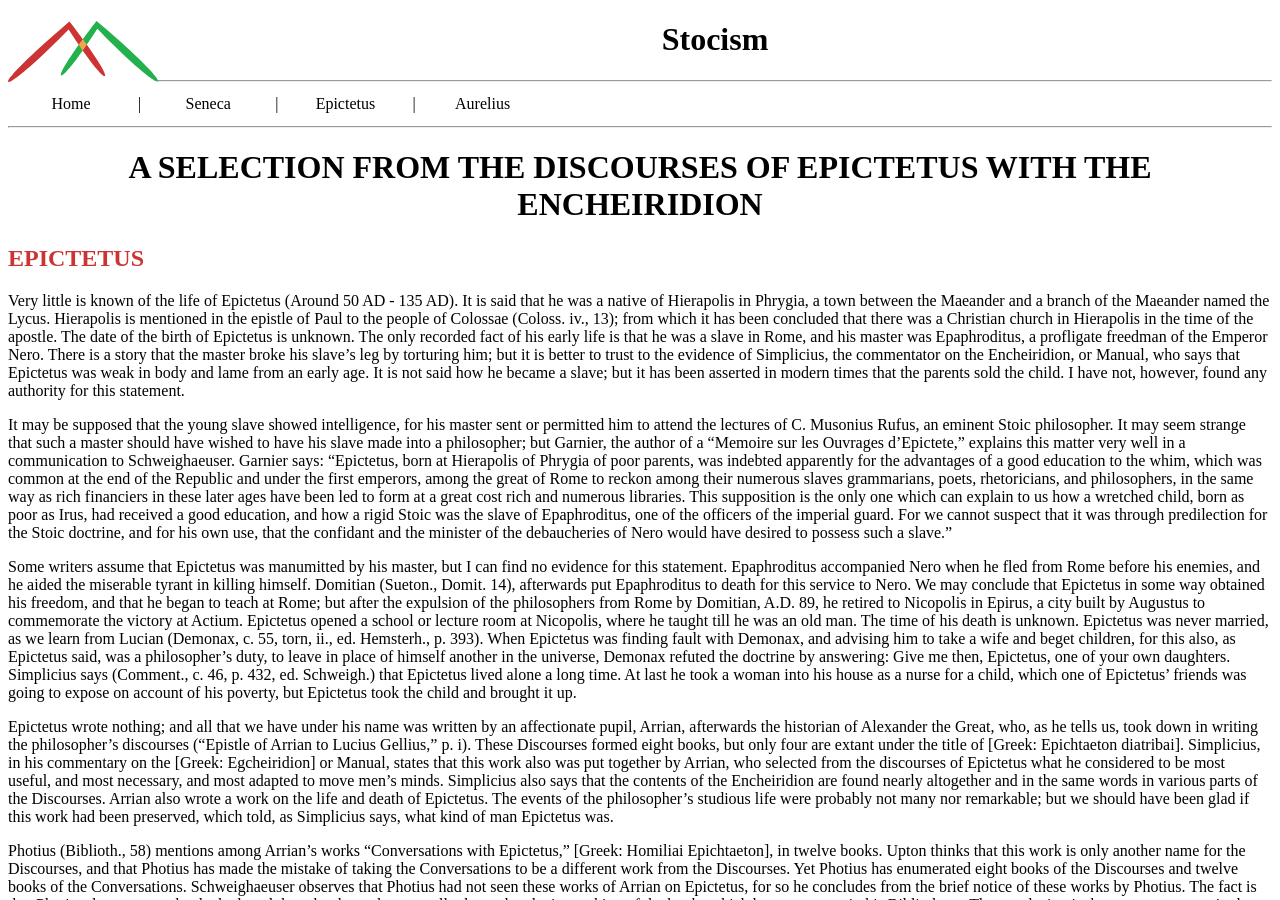
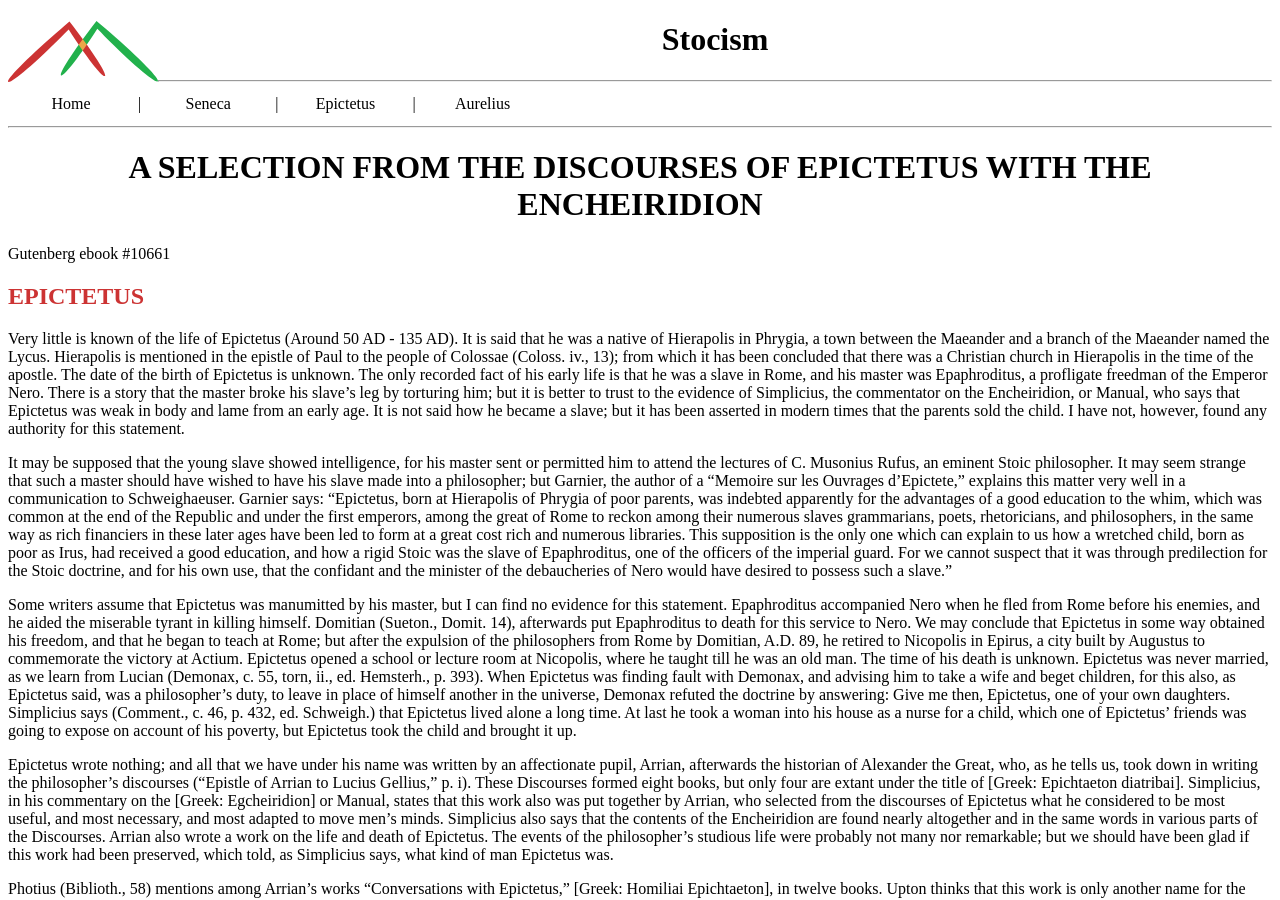
Before and after one commit to muralinarayanan/muralinarayanan.github.io, a Jekyll site: the page built from Epictetus.html, in a window 1280 px wide and 900 px high. Built offline with Jekyll 4.4.1, drawn with Linux system fonts in a browser that asks for light colours; some web fonts are replaced.

Commit message:
Added Gutenberg ebook number

```diff
--- a/Epictetus.html
+++ b/Epictetus.html
@@ -5,6 +5,7 @@ title: Epictetus
 
 
 <h1 id="a-selection-from-the-discourses-of-epictetus-with-the-encheiridion">A SELECTION FROM THE DISCOURSES OF EPICTETUS WITH THE ENCHEIRIDION</h1>
+<p>Gutenberg ebook #10661</p>
 <h2 id="epictetus">EPICTETUS</h2>
 <p>Very little is known of the life of Epictetus (Around 50 AD - 135 AD). It is said that he was a native of Hierapolis in Phrygia, a town between the Maeander and a branch of the Maeander named the Lycus. Hierapolis is mentioned in the epistle of Paul to the people of Colossae (Coloss. iv., 13); from which it has been concluded that there was a Christian church in Hierapolis in the time of the apostle. The date of the birth of Epictetus is unknown. The only recorded fact of his early life is that he was a slave in Rome, and his master was Epaphroditus, a profligate freedman of the Emperor Nero. There is a story that the master broke his slave’s leg by torturing him; but it is better to trust to the evidence of Simplicius, the commentator on the Encheiridion, or Manual, who says that Epictetus was weak in body and lame from an early age. It is not said how he became a slave; but it has been asserted in modern times that the parents sold the child. I have not, however, found any authority for this statement.</p>
 <p>It may be supposed that the young slave showed intelligence, for his master sent or permitted him to attend the lectures of C. Musonius Rufus, an eminent Stoic philosopher. It may seem strange that such a master should have wished to have his slave made into a philosopher; but Garnier, the author of a “Memoire sur les Ouvrages d’Epictete,” explains this matter very well in a communication to Schweighaeuser. Garnier says: “Epictetus, born at Hierapolis of Phrygia of poor parents, was indebted apparently for the advantages of a good education to the whim, which was common at the end of the Republic and under the first emperors, among the great of Rome to reckon among their numerous slaves grammarians, poets, rhetoricians, and philosophers, in the same way as rich financiers in these later ages have been led to form at a great cost rich and numerous libraries. This supposition is the only one which can explain to us how a wretched child, born as poor as Irus, had received a good education, and how a rigid Stoic was the slave of Epaphroditus, one of the officers of the imperial guard. For we cannot suspect that it was through predilection for the Stoic doctrine, and for his own use, that the confidant and the minister of the debaucheries of Nero would have desired to possess such a slave.”</p>
```
